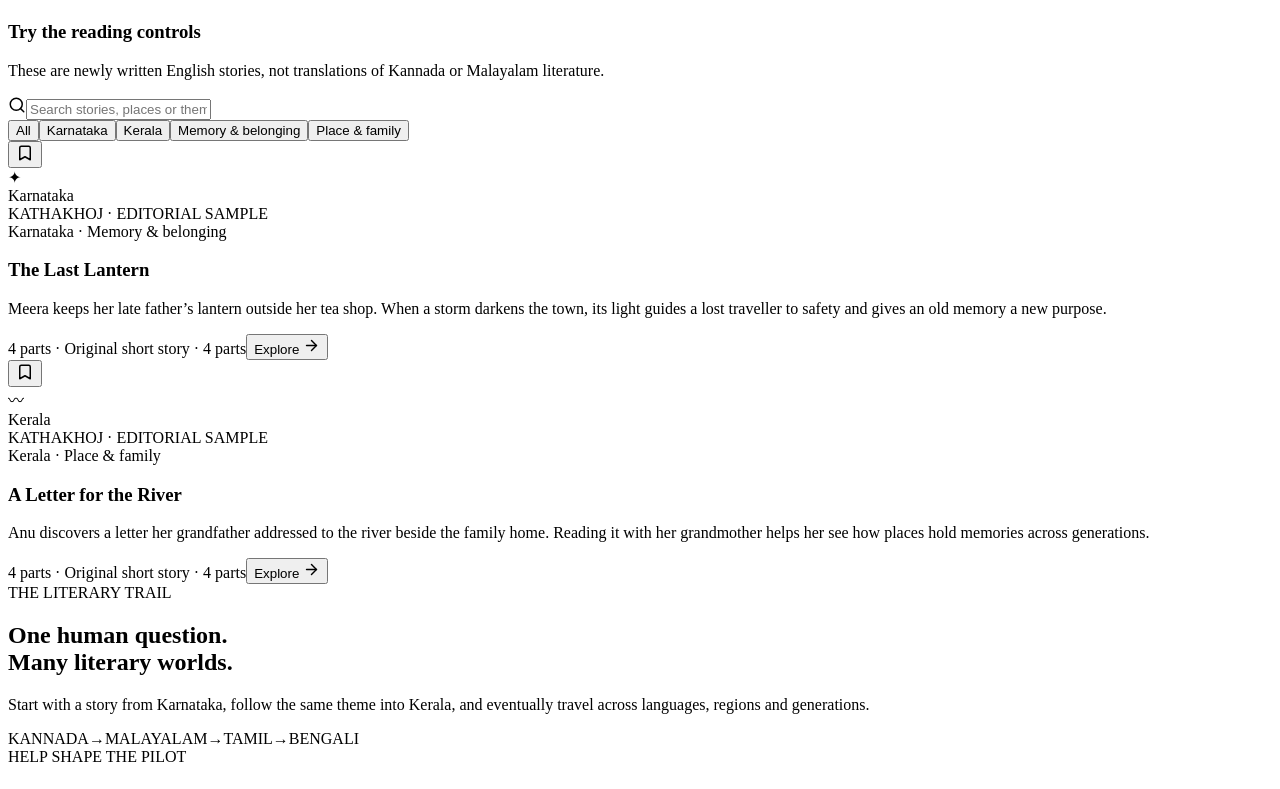
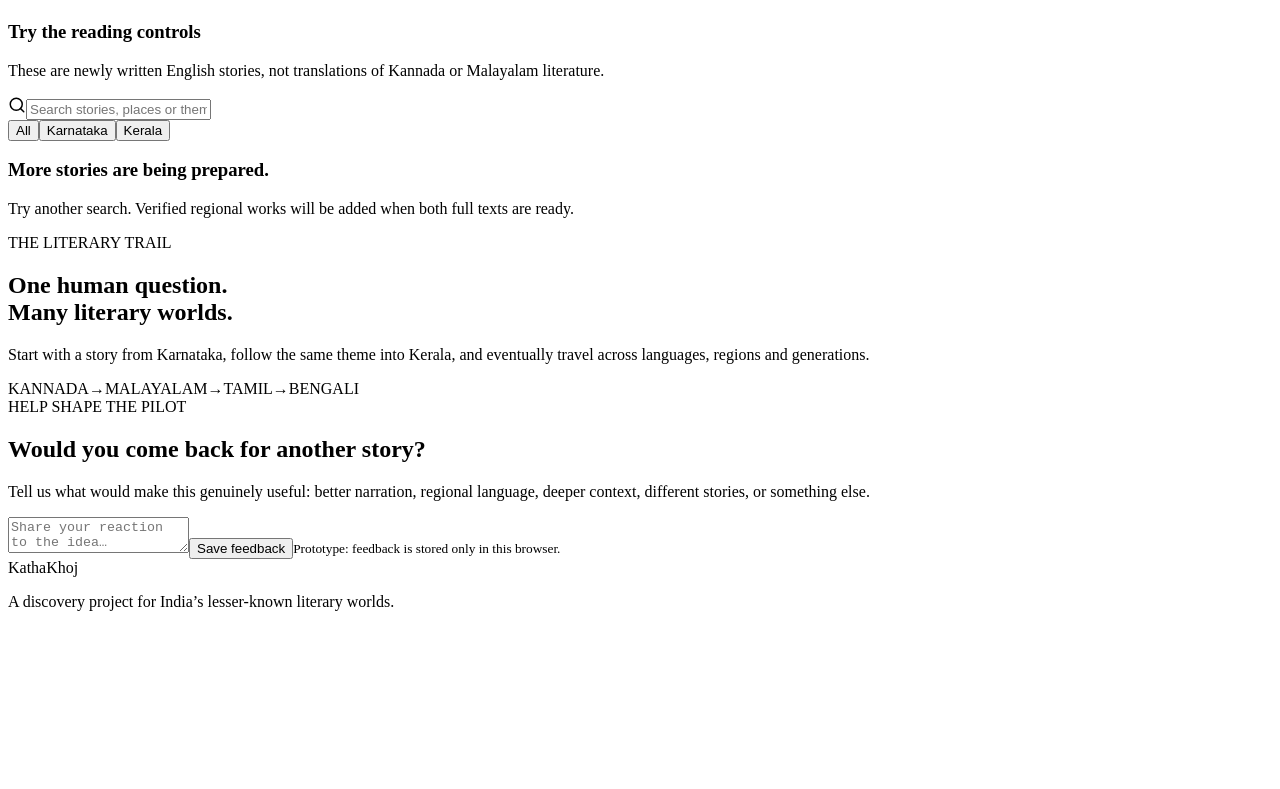
Before and after one commit to scaleblueprint/kathakhoj, a React (Vite) app: page / in a window 1280 px wide. Shown: the part 705-1494 px from the top of the page. After the commit the page ends 1332 px from the top, so only its background shows below. Built offline with nearby package versions, Linux system fonts and the light colour scheme; the HTML template or start-up script is replaced by a standard one.

Commit message:
Require bilingual summaries and full narrative chapters; remove English-only demos

```diff
--- a/src/data/stories.js
+++ b/src/data/stories.js
@@ -1,69 +1,14 @@
-// Original English demonstration fiction. These are not translations or regional classics.
-// Publish source-backed regional works only after complete original and reviewed translation are ready.
-const demo = [
-  {
-    id:'last-lantern', title:'The Last Lantern', subtitle:'A light kept alive for reasons no one quite understood',
-    region:'Karnataka', language:'English', inspiredLanguage:'Original English', originalLanguage:'English',
-    originalLocale:'en-IN', genre:'short-story', theme:'Memory & belonging', duration:'Original short story · 4 parts',
-    type:'Original English demonstration story', accent:'amber',
-    summary:'Meera keeps her late father’s lantern outside her tea shop. When a storm darkens the town, its light guides a lost traveller to safety and gives an old memory a new purpose.',
-    essence:'An object that begins as a private memory can become an act of welcome.',
-    note:'Original English fiction written for this prototype. This is not a Kannada literary work or a translation.',
-    rights:{original:'original-demo'}, translator:'Not applicable — original English',
-    parts:[
-      {title:'The light outside',original:[
-        'Meera lit the lantern each evening before she turned the sign on her tea shop to OPEN. Its glass was cloudy, its handle bent, and its brass frame had darkened with age. Across the road, the new bus shelter glowed with electric lights. The lantern was no longer needed, at least not for seeing the way.',
-        'Her brother Arun said so whenever he visited. “You spend more time cleaning that thing than the tables,” he teased. Meera would smile and pour his tea. Their father had carried the lantern on the old road home, before the bridge and the streetlights arrived. Keeping it burning felt like leaving a place for him at the shop.',
-        'The customers knew the ritual. Some barely noticed it; others glanced at the small flame before stepping in out of the evening rain. Meera had never thought to ask what they saw in it.'
-      ],english:[]},
-      {title:'When the town went dark',original:[
-        'The storm came earlier than the weather report had promised. Rain hammered the tin awning, the power blinked twice, and the entire square went dark. From the tea shop, Meera could make out only the pale road and the lantern at the door.',
-        'She pulled the shutters halfway down but left the light outside. There was still hot water in the kettle and enough tea for anyone caught in the rain. The buses had stopped running. A few people hurried past, holding bags over their heads.',
-        'Then someone knocked. A young traveller stood on the step with a soaked backpack and a phone that had run out of charge. He had taken the wrong road from the station and could not read the signs. “I saw your light,” he said, embarrassed to be asking for help.'
-      ],english:[]},
-      {title:'A map on a paper bag',original:[
-        'Meera gave him a towel and a glass of tea. She drew the route to the bus stand on the back of a paper bag, marking the temple, the bakery and the narrow lane that would stay above the floodwater. Arun arrived while she was explaining the last turn.',
-        '“He cannot go now,” Arun said, looking at the road. So they waited together. The traveller told them about the grandmother he was visiting. Meera told him how her father used to judge the weather by the smell of the soil. Arun, who usually had little patience for such stories, listened without interrupting.',
-        'When the rain eased, Arun walked the traveller as far as the bakery. Meera watched their shapes disappear beyond the lantern’s small circle of light.'
-      ],english:[]},
-      {title:'What the lantern meant',original:[
-        'The next morning the electricity returned and the buses began to run. Meera found a folded note beneath the empty tea glass: “Thank you for leaving the light on.” She set it beside the till, unsure why those few words moved her so much.',
-        'That afternoon Arun brought a new wick and straightened the lantern’s handle. “It should be easier to carry,” he said. Meera looked at him, then at the road beyond the shop. She had kept the lantern because it reminded her of someone who had once found his way home. Now it had helped someone else find theirs.',
-        'At dusk she lit it again. The flame was the same, but the reason for keeping it had grown.'
-      ],english:[]}
-    ]
-  },
-  {
-    id:'river-letter',title:'A Letter for the River',subtitle:'An unsent message that outlives its writer',
-    region:'Kerala',language:'English',inspiredLanguage:'Original English',originalLanguage:'English',originalLocale:'en-IN',
-    genre:'short-story',theme:'Place & family',duration:'Original short story · 4 parts',type:'Original English demonstration story',accent:'green',
-    summary:'Anu discovers a letter her grandfather addressed to the river beside the family home. Reading it with her grandmother helps her see how places hold memories across generations.',
-    essence:'A place can change and still carry the stories of the people who lived beside it.',
-    note:'Original English fiction written for this prototype. This is not a Malayalam literary work or a translation.',
-    rights:{original:'original-demo'},translator:'Not applicable — original English',
-    parts:[
-      {title:'The old cupboard',original:[
-        'Every summer Anu returned to her grandmother’s house beside the river. She knew the cool red floor, the mango tree that leaned over the wall, and the cupboard whose doors stuck during the rains.',
-        'One afternoon, looking for an old board game, she found an envelope tied with blue thread. It carried no address except two words: To the river. The handwriting was her grandfather’s. He had died before Anu was old enough to remember his voice.',
-        'Her grandmother turned the envelope over gently. “He wrote that during the year they built the new embankment,” she said. “You may read it.”'
-      ],english:[]},
-      {title:'A letter without a postbox',original:[
-        'The letter thanked the river for carrying fishing boats, fallen leaves and the reflection of the first lamp lit at home. It remembered children racing along a muddy path, women talking at the steps and the sound of rain on the old ferry roof.',
-        'Then its tone changed. The new wall had made the banks safer, her grandfather wrote, but the path he had walked since childhood was gone. He wondered whether a river remembered a road after people stopped using it.',
-        'Anu read the question twice. She had always known the concrete steps and the bridge. She had never imagined that the riverbank had once looked different.'
-      ],english:[]},
-      {title:'The other bank',original:[
-        'Her grandmother took her outside and pointed across the water. “There used to be a landing there,” she said. “Your grandfather waited for the ferry every morning.” She described a tea seller, a banyan tree and a bell that rang when the boat was ready.',
-        'They walked to the new bridge. From its middle Anu could see the house roof through the palms. The river looked ordinary, but the places her grandmother named seemed to appear around it for a moment.',
-        '“Why didn’t he send the letter anywhere?” Anu asked. Her grandmother laughed softly. “Perhaps writing it was enough.”'
-      ],english:[]},
-      {title:'A new page',original:[
-        'Before leaving, Anu put the letter back in its envelope. Then she found a clean sheet of paper and added a page of her own. She wrote about the bridge, the school bus, the children who still gathered by the water and the new trees planted along the bank.',
-        'She did not try to make her words sound like her grandfather’s. She only wanted someone, years from now, to know what the river looked like to her.',
-        'Her grandmother tied the pages together with the blue thread. The cupboard door closed with its familiar stubborn click, and outside the river went on moving.'
-      ],english:[]}
-    ]
-  }
-]
-export const stories = demo
-export const filters = ['All','Karnataka','Kerala','Memory & belonging','Place & family']
+// Only publish genuine bilingual prose editions. A story must include a complete
+// original-language summary and English summary, plus full narrative text in both
+// languages for every chapter. English-only demos and poems are excluded.
+const catalogue = []
+export const stories = catalogue.filter(story =>
+  ['short-story','novella','novel'].includes(story.genre) &&
+  story.originalLanguage && story.originalLanguage !== 'English' &&
+  story.summary?.original?.trim() && story.summary?.english?.trim() &&
+  story.rights?.original && story.rights?.english &&
+  story.parts?.length > 0 &&
+  story.parts.every(part => part.original?.length && part.english?.length &&
+    part.original.every(p => p.trim()) && part.english.every(p => p.trim()))
+)
+export const filters = ['All','Karnataka','Kerala']
```
